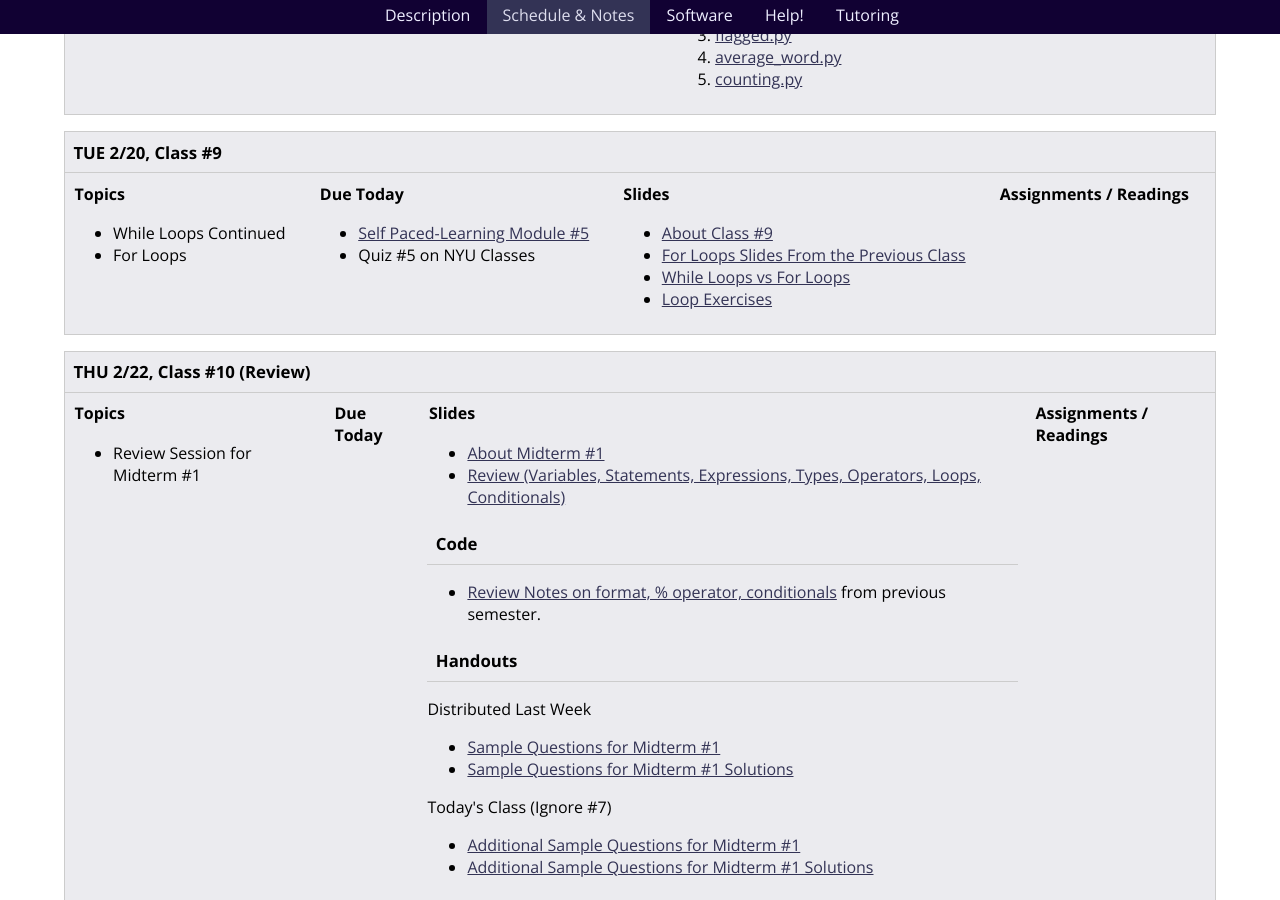
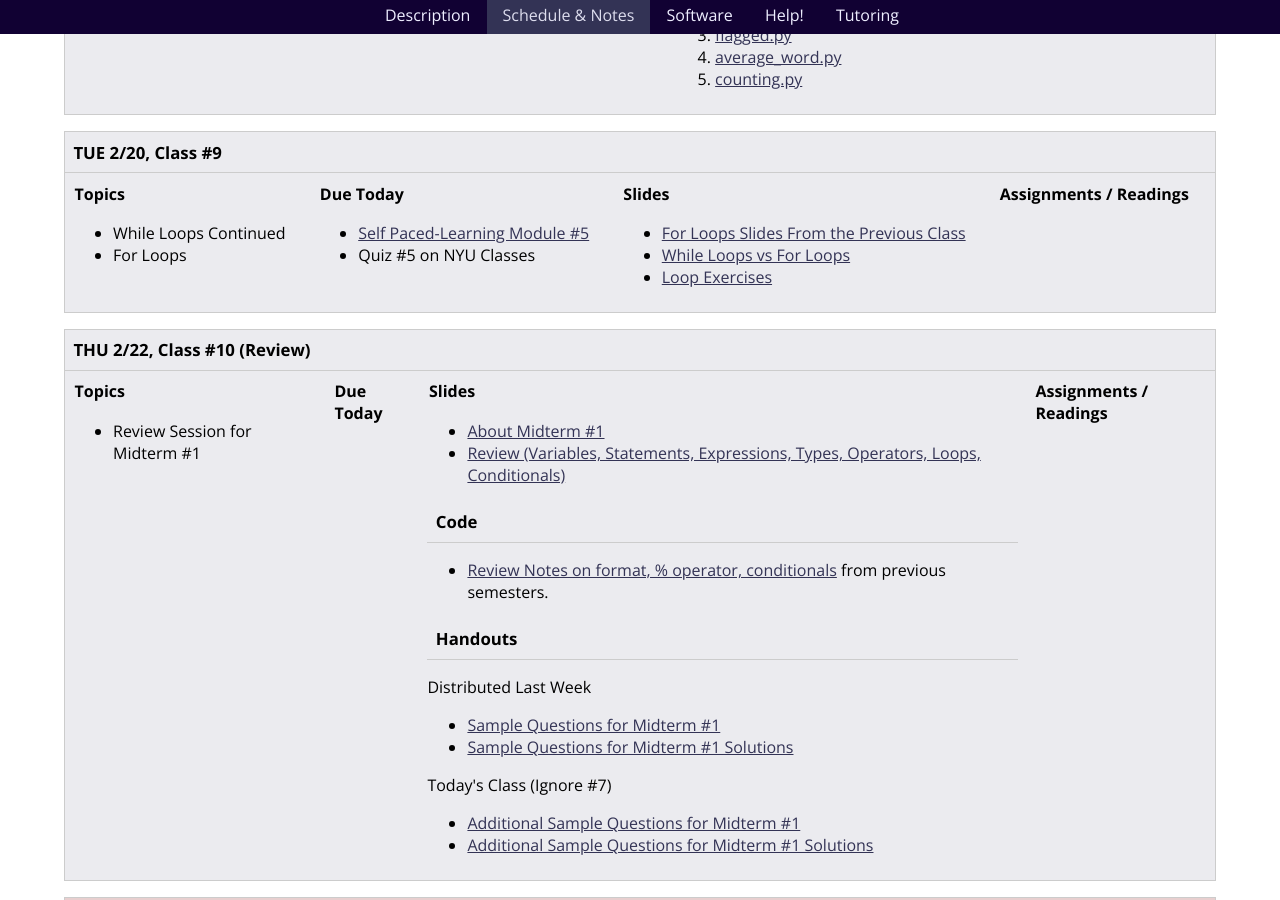
Before and after one commit to foureyes/csci-ua.0002-spring2018-002-008, a Jekyll site: the page built from schedule.markdown, in a window 1280 px wide and 900 px high, scrolled down 3739 px. Built offline with Jekyll 4.4.1, drawn with Linux system fonts in a browser that asks for light colours.

Commit message:
update class 9 and 10

```diff
--- a/_includes/classes/09/materials.markdown
+++ b/_includes/classes/09/materials.markdown
@@ -13,7 +13,12 @@
 <article class="slides" markdown="block">
 ####  Slides
 
+{% comment %}
+Solutions
+
 * [About Class #9](classes/09/meta.html)
+{% endcomment %}
+
 * [For Loops Slides From the Previous Class](classes/08/for.html)
 * [While Loops vs For Loops](classes/09/vs.html)
 * [Loop Exercises](classes/09/loop-exercises.html)
--- a/_includes/classes/10/materials.markdown
+++ b/_includes/classes/10/materials.markdown
@@ -15,7 +15,7 @@
 
 ###  Code
 
-* [Review Notes on format, % operator, conditionals](code/0002-midterm-1-notes.py) from previous semester.
+* [Review Notes on format, % operator, conditionals](code/0002-midterm-1-notes.py) from previous semesters.
 
 ###  Handouts
 
```
